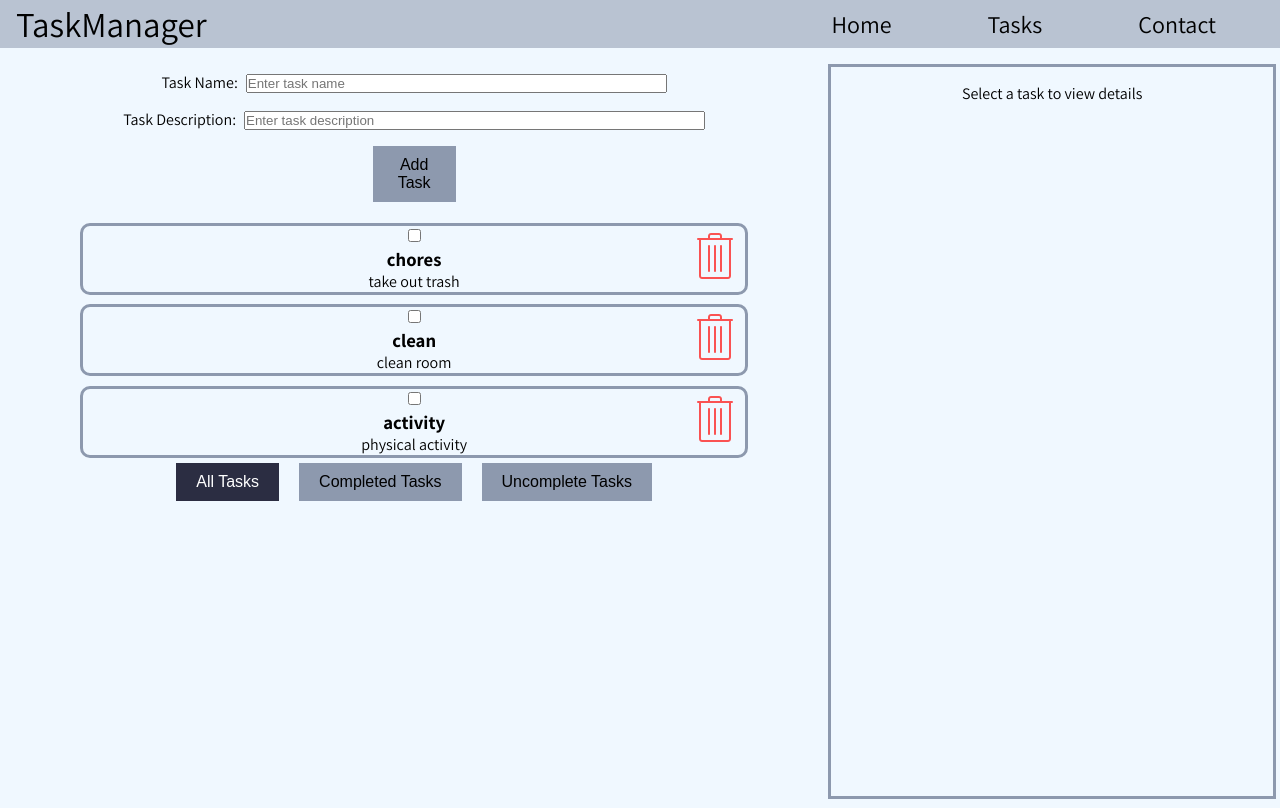
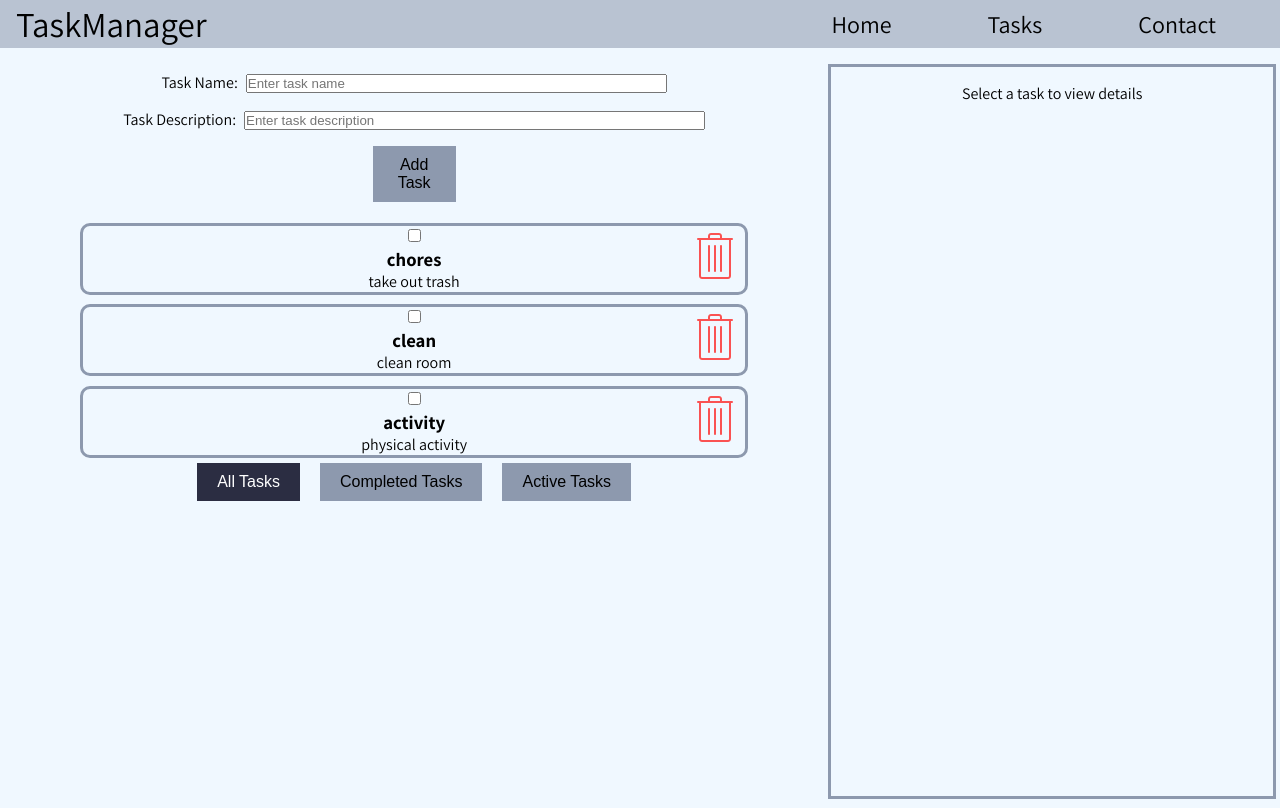
Before and after one commit to Kpeeler51/Task-Manager-Website, a React (Vite) app: page /tasks in a window 1280 px wide. Built offline with nearby package versions, Linux system fonts and the light colour scheme.

Commit message:
fixed speling error in filterbuttons

```diff
--- a/src/components/FilterButtons/FilterButtons.tsx
+++ b/src/components/FilterButtons/FilterButtons.tsx
@@ -24,7 +24,7 @@ interface FilterButtonsProps {
           onClick={() => setFilter('active')}
           className={currentFilter === 'active' ? 'active' : ''}
         >
-          Uncomplete Tasks
+          Active Tasks
         </button>
       </div>
     );
```
